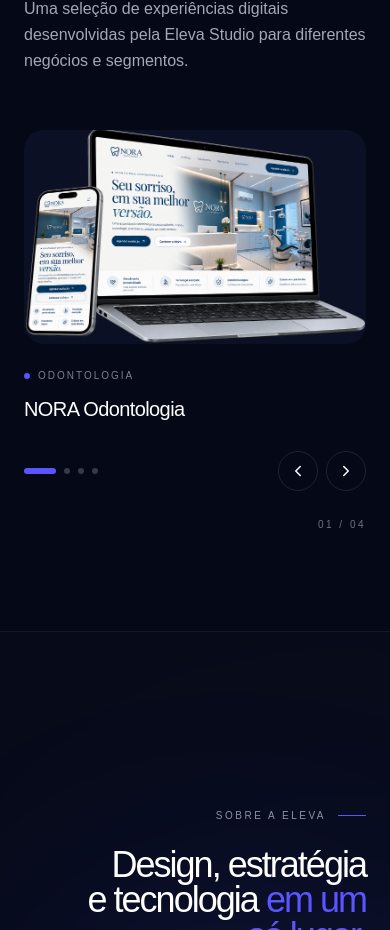
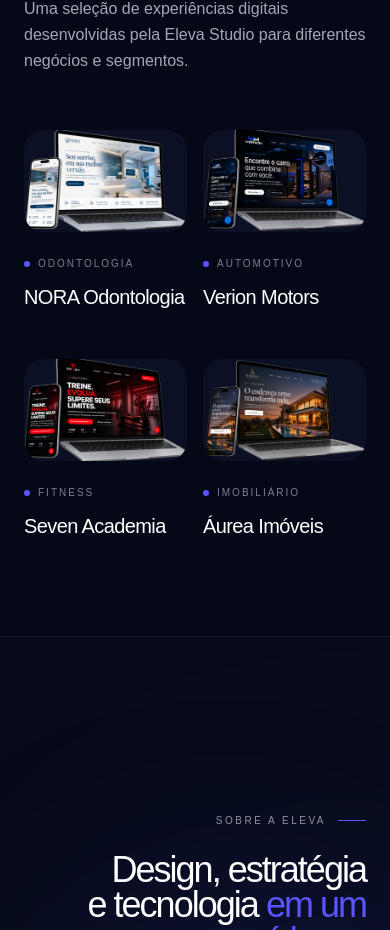
Before and after one commit to elevastudiobr/eleva-studio, a Next.js app: page / in a window 390 px wide. Shown: the part 1076-2006 px from the top of the page. Built offline with nearby package versions, Linux system fonts and the light colour scheme.

Commit message:
ajusta projetos para grid responsivo no mobile

```diff
--- a/components/sections/Projects.tsx
+++ b/components/sections/Projects.tsx
@@ -1,57 +1,7 @@
-"use client";
-
-import { useRef, useState } from "react";
-import { ChevronLeft, ChevronRight } from "lucide-react";
-
 import { projects } from "@/data/projects";
 import ProjectCard from "@/components/ui/ProjectCard";
 
 export default function Projects() {
-  const [current, setCurrent] = useState(0);
-
-  const touchStartX = useRef(0);
-  const touchEndX = useRef(0);
-
-  const nextProject = () => {
-    setCurrent((prev) => (prev + 1) % projects.length);
-  };
-
-  const previousProject = () => {
-    setCurrent((prev) => (prev - 1 + projects.length) % projects.length);
-  };
-
-  const handleTouchStart = (
-    event: React.TouchEvent<HTMLDivElement>
-  ) => {
-    touchStartX.current = event.touches[0].clientX;
-  };
-
-  const handleTouchMove = (
-    event: React.TouchEvent<HTMLDivElement>
-  ) => {
-    touchEndX.current = event.touches[0].clientX;
-  };
-
-  const handleTouchEnd = () => {
-    const distance =
-      touchStartX.current - touchEndX.current;
-
-    const minimumSwipeDistance = 50;
-
-    if (Math.abs(distance) < minimumSwipeDistance) {
-      return;
-    }
-
-    if (distance > 0) {
-      nextProject();
-    } else {
-      previousProject();
-    }
-
-    touchStartX.current = 0;
-    touchEndX.current = 0;
-  };
-
   return (
     <section
       id="projetos"
@@ -89,99 +39,18 @@
         </div>
 
         {/* =========================
-            MOBILE — CARROSSEL
+            PROJETOS
+            MOBILE + DESKTOP
         ========================= */}
-        <div className="mt-14 md:hidden">
+        <div className="mt-14 grid grid-cols-2 gap-x-4 gap-y-12 md:mt-16 md:gap-x-8 md:gap-y-16 lg:mt-20">
 
-          <div
-            className="overflow-hidden touch-pan-y"
-            onTouchStart={handleTouchStart}
-            onTouchMove={handleTouchMove}
-            onTouchEnd={handleTouchEnd}
-          >
-            <div
-              className="flex transition-transform duration-500 ease-out"
-              style={{
-                transform: `translateX(-${current * 100}%)`,
-              }}
-            >
-              {projects.map((project) => (
-                <div
-                  key={project.id}
-                  className="w-full shrink-0"
-                >
-                  <ProjectCard project={project} />
-                </div>
-              ))}
-            </div>
-          </div>
-
-          {/* =========================
-              CONTROLES
-          ========================= */}
-          <div className="mt-7 flex items-center justify-between">
-
-            {/* Indicadores */}
-            <div className="flex items-center gap-2">
-              {projects.map((project, index) => (
-                <button
-                  key={project.id}
-                  type="button"
-                  onClick={() => setCurrent(index)}
-                  aria-label={`Ir para ${project.name}`}
-                  className={`h-1.5 rounded-full transition-all duration-300 ${
-                    current === index
-                      ? "w-8 bg-[#5b55ff]"
-                      : "w-1.5 bg-white/20"
-                  }`}
-                />
-              ))}
-            </div>
-
-            {/* Setas */}
-            <div className="flex items-center gap-2">
-
-              <button
-                type="button"
-                onClick={previousProject}
-                aria-label="Projeto anterior"
-                className="flex h-10 w-10 items-center justify-center rounded-full border border-white/10 text-white transition-colors hover:border-[#5b55ff] hover:bg-[#5b55ff]"
-              >
-                <ChevronLeft size={18} />
-              </button>
-
-              <button
-                type="button"
-                onClick={nextProject}
-                aria-label="Próximo projeto"
-                className="flex h-10 w-10 items-center justify-center rounded-full border border-white/10 text-white transition-colors hover:border-[#5b55ff] hover:bg-[#5b55ff]"
-              >
-                <ChevronRight size={18} />
-              </button>
-
-            </div>
-          </div>
-
-          {/* Número */}
-          <div className="mt-5 text-right">
-            <span className="text-[10px] uppercase tracking-[0.25em] text-[#6f7282]">
-              {String(current + 1).padStart(2, "0")} /{" "}
-              {String(projects.length).padStart(2, "0")}
-            </span>
-          </div>
-
-        </div>
-
-        {/* =========================
-            DESKTOP — GRID
-        ========================= */}
-        <div className="mt-16 hidden gap-x-8 gap-y-16 md:grid md:grid-cols-2 lg:mt-20">
           {projects.map((project) => (
             <ProjectCard
               key={project.id}
               project={project}
             />
           ))}
+
         </div>
 
       </div>
```
